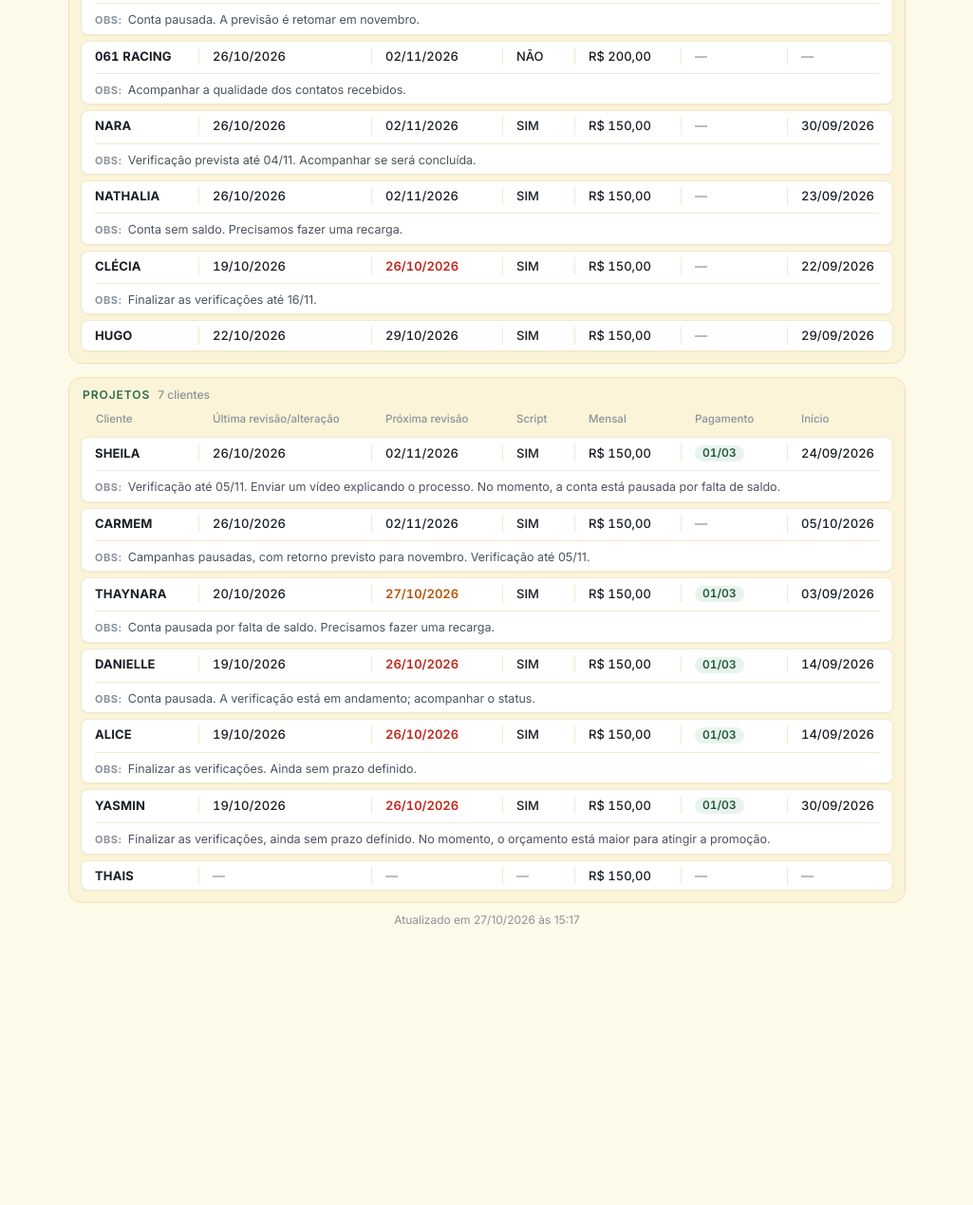
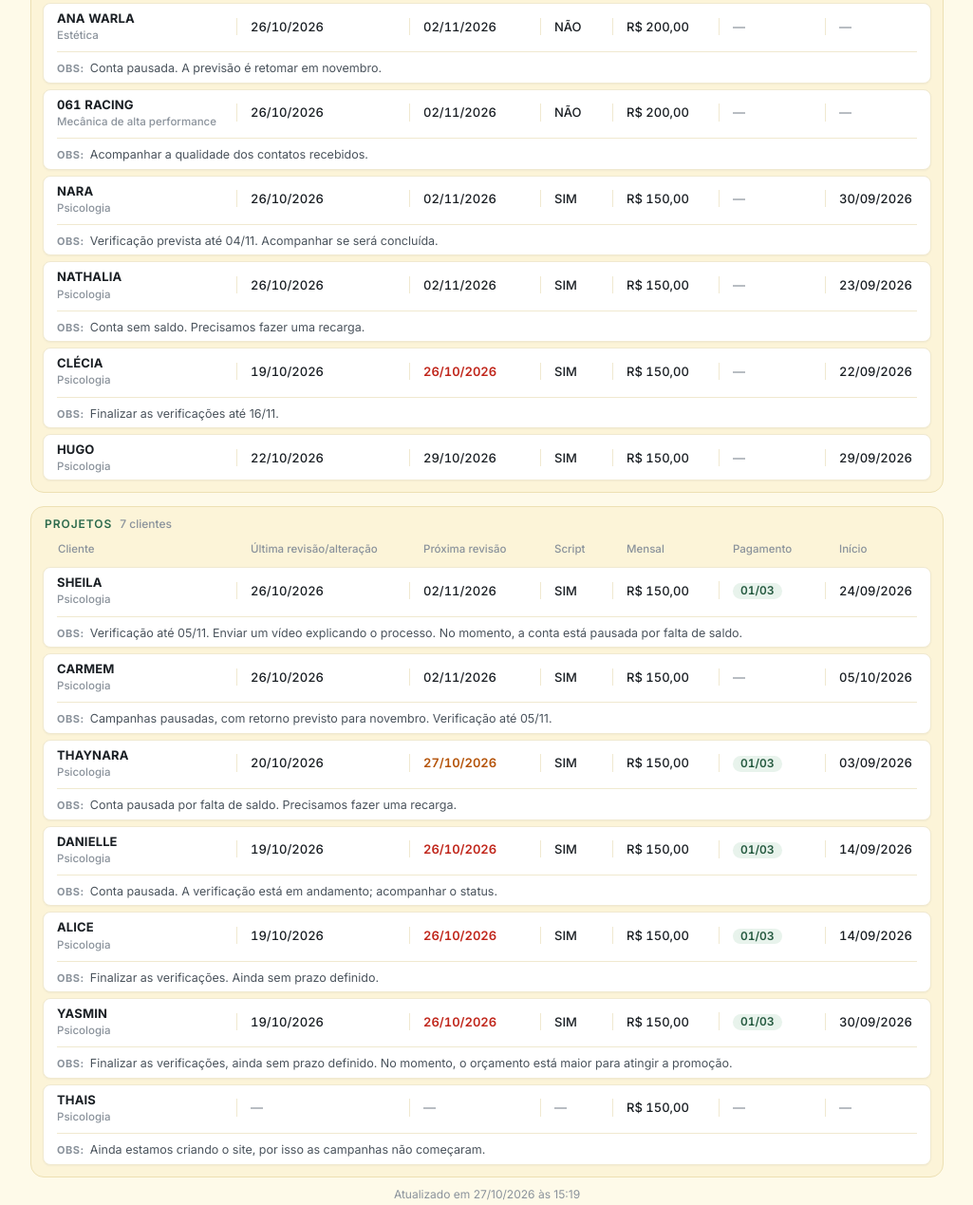
Before and after one commit to gabrielaacristofolini-hue/clientes, a plain HTML site: page index.html in a window 1280 px wide. Shown: the part 340-1609 px from the top of the page at 95% size, without its empty margins (127-1152 px from the left). Before the commit the page ends 1350 px from the top, so only its background shows below. Drawn offline with Linux system fonts and the light colour scheme.

Commit message:
Show each client's segment under the name and add Thais's note
Co-Authored-By: Claude Opus 5.5 <noreply@anthropic.com>

```diff
--- a/index.html
+++ b/index.html
@@ -16,28 +16,28 @@
    Datas no formato DD/MM/AAAA. A próxima revisão é calculada sozinha
    (sempre 7 dias depois da última revisão/alteração).
    ===================================================================== */
-const ATUALIZADO_EM = "27/10/2026 às 15:17";
+const ATUALIZADO_EM = "27/10/2026 às 15:19";
 
 const RECORRENTES = [
-  { nome: "LEOCAR",     revisao: "26/10/2026", script: "NÃO", mensal: 250, pagamento: "", inicio: "",           obs: "Acompanhar os contatos gerados para BMW e Fusca." },
-  { nome: "VILA 86",    revisao: "26/10/2026", script: "NÃO", mensal: 200, pagamento: "", inicio: "",           obs: "Acompanhar as vendas e os dados do Analytics." },
-  { nome: "TITORION",   revisao: "26/10/2026", script: "NÃO", mensal: 200, pagamento: "", inicio: "",           obs: "Acompanhar o custo por conversão no Google Ads." },
-  { nome: "ANA WARLA",  revisao: "26/10/2026", script: "NÃO", mensal: 200, pagamento: "", inicio: "",           obs: "Conta pausada. A previsão é retomar em novembro." },
-  { nome: "061 RACING", revisao: "26/10/2026", script: "NÃO", mensal: 200, pagamento: "", inicio: "",           obs: "Acompanhar a qualidade dos contatos recebidos." },
-  { nome: "NARA",       revisao: "26/10/2026", script: "SIM", mensal: 150, pagamento: "", inicio: "30/09/2026", obs: "Verificação prevista até 04/11. Acompanhar se será concluída." },
-  { nome: "NATHALIA",   revisao: "26/10/2026", script: "SIM", mensal: 150, pagamento: "", inicio: "23/09/2026", obs: "Conta sem saldo. Precisamos fazer uma recarga." },
-  { nome: "CLÉCIA",     revisao: "19/10/2026", script: "SIM", mensal: 150, pagamento: "", inicio: "22/09/2026", obs: "Finalizar as verificações até 16/11." },
-  { nome: "HUGO",       revisao: "22/10/2026", script: "SIM", mensal: 150, pagamento: "", inicio: "29/09/2026", obs: "" },
+  { nome: "LEOCAR",     segmento: "Concessionária de carros",     revisao: "26/10/2026", script: "NÃO", mensal: 250, pagamento: "", inicio: "",           obs: "Acompanhar os contatos gerados para BMW e Fusca." },
+  { nome: "VILA 86",    segmento: "Moda streetwear",              revisao: "26/10/2026", script: "NÃO", mensal: 200, pagamento: "", inicio: "",           obs: "Acompanhar as vendas e os dados do Analytics." },
+  { nome: "TITORION",   segmento: "",                             revisao: "26/10/2026", script: "NÃO", mensal: 200, pagamento: "", inicio: "",           obs: "Acompanhar o custo por conversão no Google Ads." },
+  { nome: "ANA WARLA",  segmento: "Estética",                     revisao: "26/10/2026", script: "NÃO", mensal: 200, pagamento: "", inicio: "",           obs: "Conta pausada. A previsão é retomar em novembro." },
+  { nome: "061 RACING", segmento: "Mecânica de alta performance", revisao: "26/10/2026", script: "NÃO", mensal: 200, pagamento: "", inicio: "",           obs: "Acompanhar a qualidade dos contatos recebidos." },
+  { nome: "NARA",       segmento: "Psicologia",                   revisao: "26/10/2026", script: "SIM", mensal: 150, pagamento: "", inicio: "30/09/2026", obs: "Verificação prevista até 04/11. Acompanhar se será concluída." },
+  { nome: "NATHALIA",   segmento: "Psicologia",                   revisao: "26/10/2026", script: "SIM", mensal: 150, pagamento: "", inicio: "23/09/2026", obs: "Conta sem saldo. Precisamos fazer uma recarga." },
+  { nome: "CLÉCIA",     segmento: "Psicologia",                   revisao: "19/10/2026", script: "SIM", mensal: 150, pagamento: "", inicio: "22/09/2026", obs: "Finalizar as verificações até 16/11." },
+  { nome: "HUGO",       segmento: "Psicologia",                   revisao: "22/10/2026", script: "SIM", mensal: 150, pagamento: "", inicio: "29/09/2026", obs: "" },
 ];
 
 const PROJETOS = [
-  { nome: "SHEILA",    revisao: "26/10/2026", script: "SIM", mensal: 150, pagamento: "01/03", inicio: "24/09/2026", obs: "Verificação até 05/11. Enviar um vídeo explicando o processo. No momento, a conta está pausada por falta de saldo." },
-  { nome: "CARMEM",    revisao: "26/10/2026", script: "SIM", mensal: 150, pagamento: "",      inicio: "05/10/2026", obs: "Campanhas pausadas, com retorno previsto para novembro. Verificação até 05/11." },
-  { nome: "THAYNARA",  revisao: "20/10/2026", script: "SIM", mensal: 150, pagamento: "01/03", inicio: "03/09/2026", obs: "Conta pausada por falta de saldo. Precisamos fazer uma recarga." },
-  { nome: "DANIELLE",  revisao: "19/10/2026", script: "SIM", mensal: 150, pagamento: "01/03", inicio: "14/09/2026", obs: "Conta pausada. A verificação está em andamento; acompanhar o status." },
-  { nome: "ALICE",     revisao: "19/10/2026", script: "SIM", mensal: 150, pagamento: "01/03", inicio: "14/09/2026", obs: "Finalizar as verificações. Ainda sem prazo definido." },
-  { nome: "YASMIN",    revisao: "19/10/2026", script: "SIM", mensal: 150, pagamento: "01/03", inicio: "30/09/2026", obs: "Finalizar as verificações, ainda sem prazo definido. No momento, o orçamento está maior para atingir a promoção." },
-  { nome: "THAIS",     revisao: "",           script: "",    mensal: 150, pagamento: "",      inicio: "",           obs: "" },
+  { nome: "SHEILA",    segmento: "Psicologia", revisao: "26/10/2026", script: "SIM", mensal: 150, pagamento: "01/03", inicio: "24/09/2026", obs: "Verificação até 05/11. Enviar um vídeo explicando o processo. No momento, a conta está pausada por falta de saldo." },
+  { nome: "CARMEM",    segmento: "Psicologia", revisao: "26/10/2026", script: "SIM", mensal: 150, pagamento: "",      inicio: "05/10/2026", obs: "Campanhas pausadas, com retorno previsto para novembro. Verificação até 05/11." },
+  { nome: "THAYNARA",  segmento: "Psicologia", revisao: "20/10/2026", script: "SIM", mensal: 150, pagamento: "01/03", inicio: "03/09/2026", obs: "Conta pausada por falta de saldo. Precisamos fazer uma recarga." },
+  { nome: "DANIELLE",  segmento: "Psicologia", revisao: "19/10/2026", script: "SIM", mensal: 150, pagamento: "01/03", inicio: "14/09/2026", obs: "Conta pausada. A verificação está em andamento; acompanhar o status." },
+  { nome: "ALICE",     segmento: "Psicologia", revisao: "19/10/2026", script: "SIM", mensal: 150, pagamento: "01/03", inicio: "14/09/2026", obs: "Finalizar as verificações. Ainda sem prazo definido." },
+  { nome: "YASMIN",    segmento: "Psicologia", revisao: "19/10/2026", script: "SIM", mensal: 150, pagamento: "01/03", inicio: "30/09/2026", obs: "Finalizar as verificações, ainda sem prazo definido. No momento, o orçamento está maior para atingir a promoção." },
+  { nome: "THAIS",     segmento: "Psicologia", revisao: "",           script: "",    mensal: 150, pagamento: "",      inicio: "",           obs: "Ainda estamos criando o site, por isso as campanhas não começaram." },
 ];
 </script>
 <style>
@@ -92,7 +92,7 @@ const PROJETOS = [
      então cada coluna tem a largura do seu maior conteúdo e nada quebra linha. */
   .cards { display: grid; grid-template-columns: var(--cols); row-gap: 6px; }
   /* Larguras fixas para as colunas das duas caixas ficarem alinhadas entre si */
-  .cards { --cols: minmax(124px, max-content) 182px 138px 76px 112px 112px 112px minmax(0, 1fr); }
+  .cards { --cols: 204px 182px 138px 76px 112px 112px 112px minmax(0, 1fr); }
 
   .card {
     grid-column: 1 / -1;
@@ -116,6 +116,7 @@ const PROJETOS = [
   }
   .c:first-child { border-left: 0; }
   .c.name { font-weight: 700; letter-spacing: .01em; }
+  .seg { display: block; margin-top: 1px; font-size: 11.5px; font-weight: 500; letter-spacing: 0; color: var(--label); }
   .c.empty { color: var(--label); }
   .c.next.late { color: var(--danger-ink); font-weight: 600; }
   .c.next.today { color: var(--warn-ink); font-weight: 600; }
@@ -249,7 +250,7 @@ const PROJETOS = [
   ];
 
   function card(c) {
-    let html = `<div class="c name">${esc(c.nome)}</div>`
+    let html = `<div class="c name">${esc(c.nome)}${c.segmento ? `<span class="seg">${esc(c.segmento)}</span>` : ""}</div>`
       + cell("Última revisão/alteração", esc(c.revisao))
       + nextCell(c)
       + cell("Script", esc(c.script))
```
